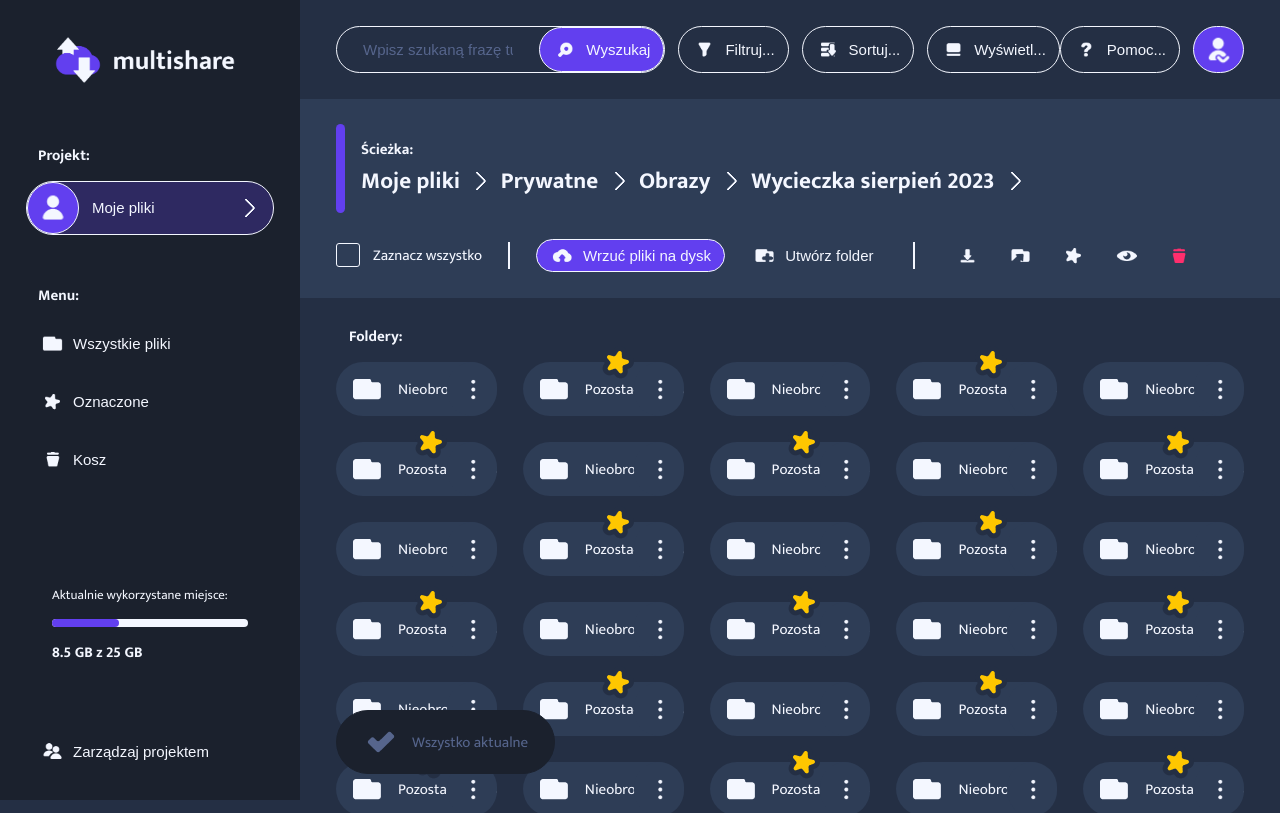
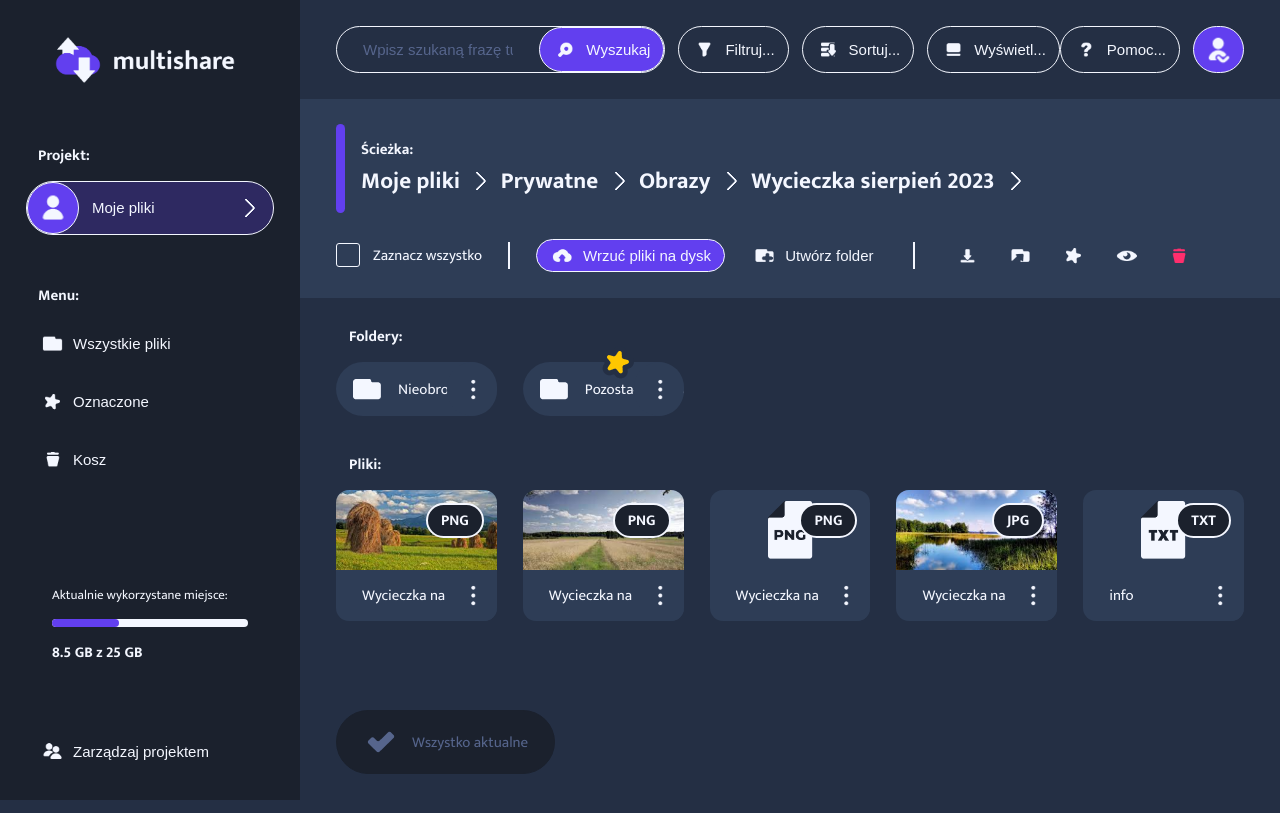
Before and after one commit to BarteXikora/file-explorer-app, a React (Create React App) app: page / in a window 1280 px wide. Shown: the top 813 px of the page. Built offline with nearby package versions, Linux system fonts and the light colour scheme.

Commit message:
Removed copies of example folders.

```diff
--- a/src/components/layout/contentSection/ContentSection.tsx
+++ b/src/components/layout/contentSection/ContentSection.tsx
@@ -20,28 +20,7 @@ type __contentProps = {
 
 const __content: __contentProps = {
     folders: [
-        { name: 'Nieobrobione' }, { name: 'Pozostałe - większść do śmieci', star: true },
-        { name: 'Nieobrobione' }, { name: 'Pozostałe - większść do śmieci', star: true },
-        { name: 'Nieobrobione' }, { name: 'Pozostałe - większść do śmieci', star: true },
-        { name: 'Nieobrobione' }, { name: 'Pozostałe - większść do śmieci', star: true },
-        { name: 'Nieobrobione' }, { name: 'Pozostałe - większść do śmieci', star: true },
-        { name: 'Nieobrobione' }, { name: 'Pozostałe - większść do śmieci', star: true },
-        { name: 'Nieobrobione' }, { name: 'Pozostałe - większść do śmieci', star: true },
-        { name: 'Nieobrobione' }, { name: 'Pozostałe - większść do śmieci', star: true },
-        { name: 'Nieobrobione' }, { name: 'Pozostałe - większść do śmieci', star: true },
-        { name: 'Nieobrobione' }, { name: 'Pozostałe - większść do śmieci', star: true },
-        { name: 'Nieobrobione' }, { name: 'Pozostałe - większść do śmieci', star: true },
-        { name: 'Nieobrobione' }, { name: 'Pozostałe - większść do śmieci', star: true },
-        { name: 'Nieobrobione' }, { name: 'Pozostałe - większść do śmieci', star: true },
-        { name: 'Nieobrobione' }, { name: 'Pozostałe - większść do śmieci', star: true },
-        { name: 'Nieobrobione' }, { name: 'Pozostałe - większść do śmieci', star: true },
-        { name: 'Nieobrobione' }, { name: 'Pozostałe - większść do śmieci', star: true },
-        { name: 'Nieobrobione' }, { name: 'Pozostałe - większść do śmieci', star: true },
-        { name: 'Nieobrobione' }, { name: 'Pozostałe - większść do śmieci', star: true },
-        { name: 'Nieobrobione' }, { name: 'Pozostałe - większść do śmieci', star: true },
-        { name: 'Nieobrobione' }, { name: 'Pozostałe - większść do śmieci', star: true },
-        { name: 'Nieobrobione' }, { name: 'Pozostałe - większść do śmieci', star: true },
-        { name: 'Nieobrobione' }, { name: 'Pozostałe - większść do śmieci', star: true },
+        { name: 'Nieobrobione' }, { name: 'Pozostałe - większść do śmieci', star: true }
     ],
     files: [
         {
```
